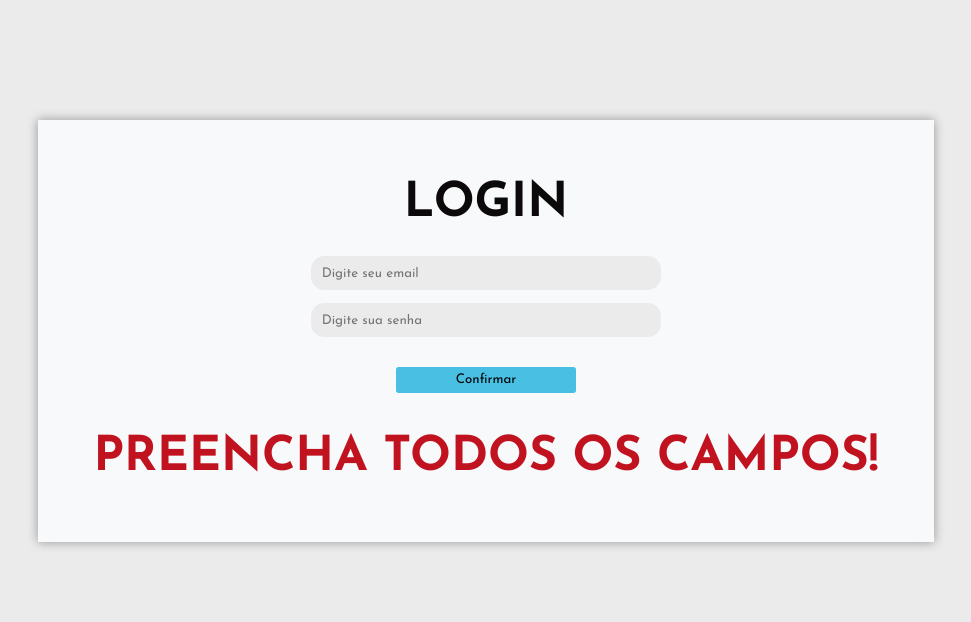
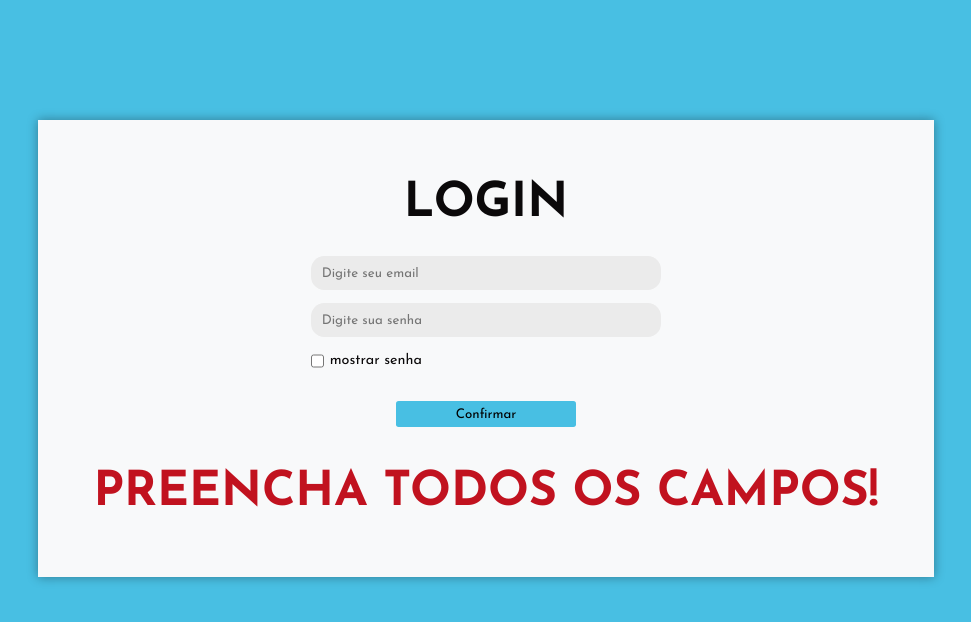
Before and after one commit to Onoffy/avaliacao-dom-terceira-nota, a plain HTML site: page index.html in a window 1280 px wide. Both pictures are taken after a click on the button "Confirmar". Shown: the whole page, without its empty margins (154-1125 px from the left). Drawn offline with Linux system fonts and the light colour scheme; a web font is replaced by a local one.

Commit message:
ajustes e botao para mostrar senha

```diff
--- a/css/styles.css
+++ b/css/styles.css
@@ -7,7 +7,7 @@ body {
     font-family: "Josefin Sans", sans-serif;
     font-weight: normal;
     line-height: 1.5;
-    background-color: #ebebeb;
+    background-color: #48bfe3;
     color: #0b090a;
 }
 
@@ -47,6 +47,13 @@ button {
     outline-color: #48bfe3;
 }
 
+.checkbox__container {
+    display: flex;
+    justify-content: left;
+    gap: 0.4em;
+    font-size: 0.45em;
+}
+
 .button {
     border: transparent;
     padding: 0.5em;
--- a/index.html
+++ b/index.html
@@ -20,6 +20,11 @@
         <div class="inputs__container">
             <input type="email" id="email" placeholder="Digite seu email">
             <input type="password" id="senha" placeholder="Digite sua senha">
+
+            <div class="checkbox__container">
+                <input type="checkbox" name="reveal" id="reveal" class="reveal__checkbox" onclick="mostrarSenha()">
+                <p>mostrar senha</p>
+            </div>
         </div>
 
         <button type="button" class="button" id="button" onclick="mostrarResultado()">Confirmar</button>
--- a/js/main.js
+++ b/js/main.js
@@ -23,17 +23,31 @@ function mostrarResultado() {
         result.innerHTML = "LOGIN EFETUADO!";
         result.style.color = '#70e000';
         result.style.fontSize = '1.5em';
+        result.style.padding = '0';
     } else if (valorEmail === "" || valorSenha === "") {
         result.innerHTML = "PREENCHA TODOS OS CAMPOS!";
         result.style.color = '#c1121f';
         result.style.fontSize = '1.5em';
+        result.style.padding = '0';
     } else if (senha_valida === false) {
-        result.innerHTML = "SUA SENHA DEVE CONTER LETRAS MAIÚSCULAS E MINÚSCULAS, CARACTERES ESPECIAIS, NÚMEROS E TER PELO MENOS 6 CARACTERES!";
+        result.innerHTML = "SUA SENHA DEVE TER NO MÍNIMO 6 CARACTERES E INCLUIR PELO MENOS UMA LETRA MAIÚSCULA(A-Z), UMA MINÚSCULA(a-z), UM NÚMERO(0-9) E UM CARACTERE ESPECIAL($*&@#)!";
         result.style.color = '#6c757d';
         result.style.fontSize = '0.5em';
+        result.style.padding = '0 10em';
     } else {
         result.innerHTML = "E-MAIL INVÁLIDO!";
         result.style.color = '#c1121f';
         result.style.fontSize = '1.5em';
+        result.style.padding = '0';
     }
 }
+
+function mostrarSenha() {
+    let checkbox = document.getElementById('reveal');
+
+    if (senha.type === "password") {
+        senha.type = "text";
+    } else {
+        senha.type = "password";
+    }
+}
```
Also changed, not shown: assets/icons/olho.png (added), assets/icons/olhos-cruzados.png (added).
